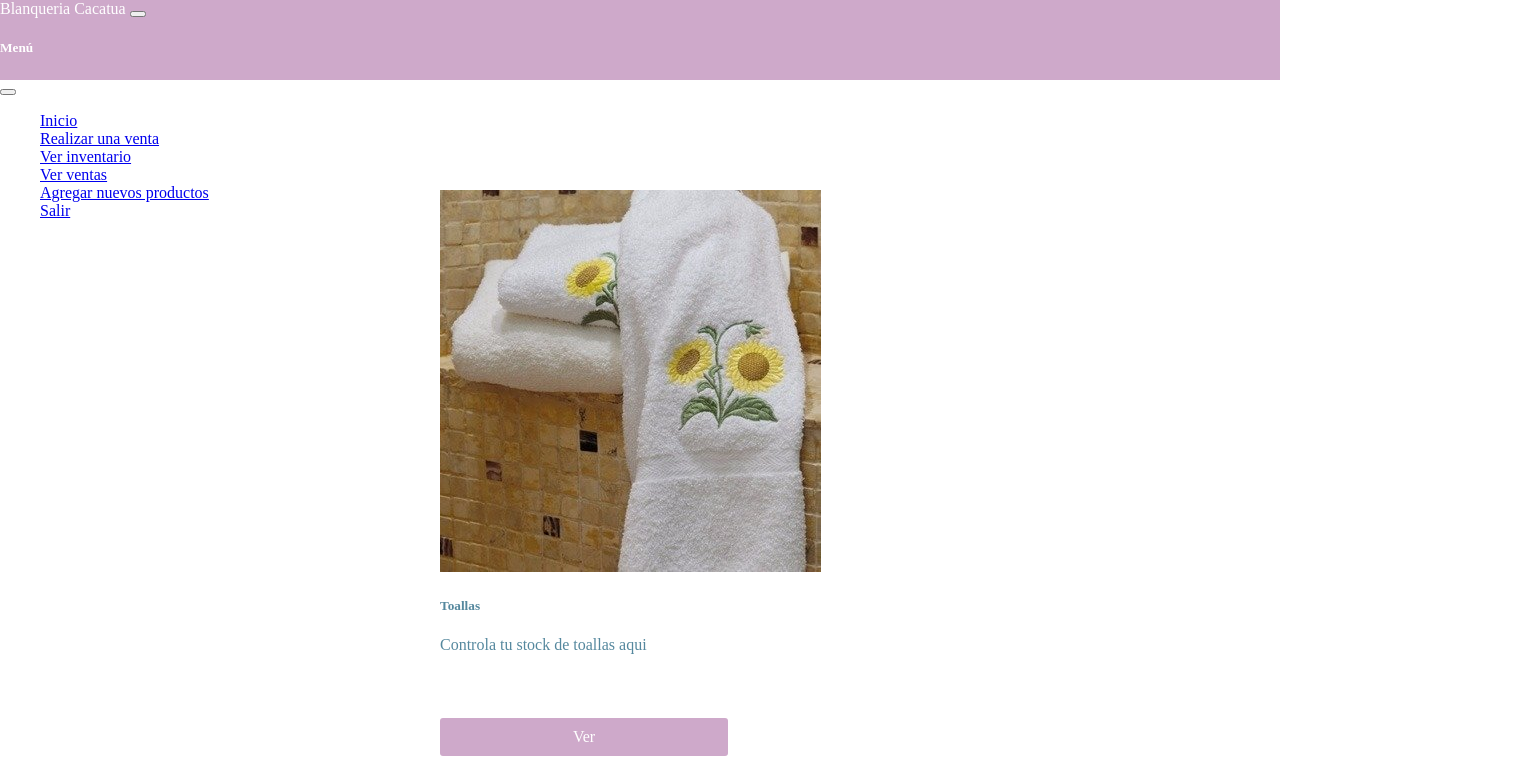
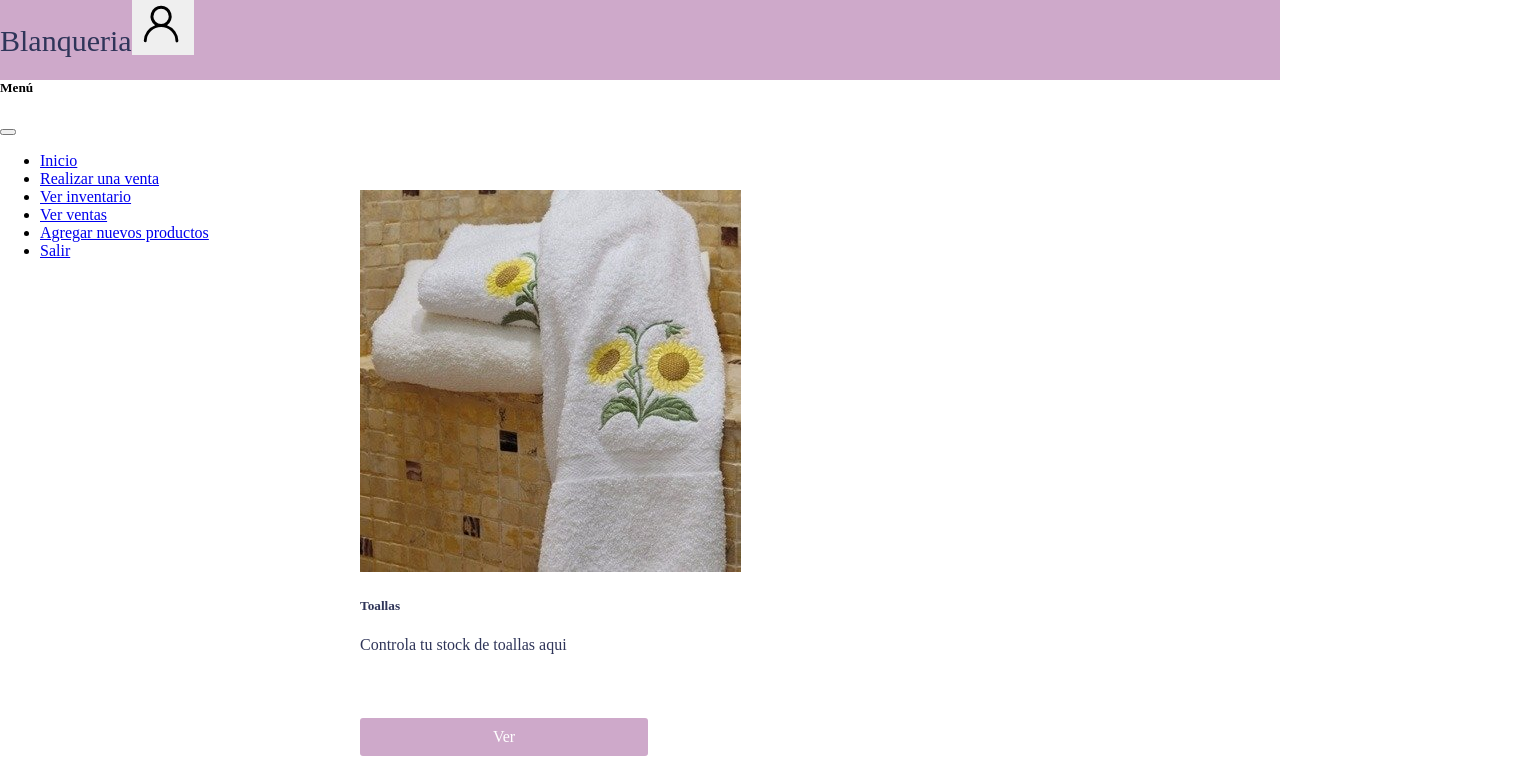
Before and after one commit to florvillalba21/PROYECTO-BLANQUERIA, a React (Vite) app in the folder frontend/: page /home/inventory in a window 1280 px wide. Shown: the top 784 px of the page, 1520 px wide, since content can reach past the window. Built offline with nearby package versions, Linux system fonts and the light colour scheme; sample sign-in values are in the browser's storage.

Commit message:
tocando diseño 30/3

```diff
--- a/frontend/public/css/style.css
+++ b/frontend/public/css/style.css
@@ -40,7 +40,7 @@ div.login {
 /* estilos para el contenedor de las card de home */
 div#cardHome {
   width: 18rem;
-  color: #55889e;
+  color: #2f3559;
   margin: 30px;
   height: 13rem;
   padding: 20px;
@@ -50,8 +50,8 @@ div#cardHome {
   height: 5rem;
 }
 .card-group {
-  margin-left: 400px;
-  width: 800px;
+  width: 50%;
+  margin: 0 auto;
 }
 
 #divbtn {
@@ -78,7 +78,7 @@ div#cardHome {
 /* estilos para las card de inventario */
 div#cardInventory {
   width: 18rem;
-  color: #55889e;
+  color: #2f3559;
   margin: 30px;
   padding: 10px;
   margin-top: 100px;
@@ -90,12 +90,13 @@ div#cardInventory {
 
 .container-inventory {
   width: 50%;
+  margin: 0 auto;
 }
 
 #cardFormProduct {
-  width: 30%;
+  width: 40%;
+  margin: 0 auto;
   color:#55889e ;
-  margin-left: 500px;
   padding: 30px;
   height: 50rem;
 }
@@ -105,3 +106,8 @@ div#cardInventory {
   text-decoration: #55889e;
   padding: 10px;
 }
+
+.toallas{
+  width: auto;
+  margin: 0 auto;
+}
--- a/frontend/src/components/layout/Navbar.jsx
+++ b/frontend/src/components/layout/Navbar.jsx
@@ -4,16 +4,15 @@ import { Login } from "../../views/Login";
 
 export const Navbar = () => {
   const Logout = () => {
-
-    if(localStorage.getItem('user')){
-      localStorage.clear()
+    if (localStorage.getItem("user")) {
+      localStorage.clear();
     }
   };
   return (
     <nav className="navbar" id="navbar">
       <div className="container-fluid">
-        <Link to="/home" style={{ textDecoration: "none", color: "white" }}>
-          Blanqueria Cacatua{" "}
+        <Link to="/home" style={{ textDecoration: "none", color: "#2f3559", fontSize:"30px" }} >
+          Blanqueria
         </Link>
         <button
           className="navbar-toggler"
@@ -22,8 +21,11 @@ export const Navbar = () => {
           data-bs-target="#offcanvasNavbar"
           aria-controls="offcanvasNavbar"
           aria-label="Toggle navigation"
+          style={{border: 0}}
         >
-          <span className="navbar-toggler-icon"></span>
+          <svg xmlns="http://www.w3.org/2000/svg" viewBox="0 0 26 26" width="50" height="50"><path d="M12 2.5a5.5 5.5 0 0 1 3.096 10.047 9.005 9.005 0 0 1 5.9 8.181.75.75 0 1 1-1.499.044 7.5 7.5 0 0 0-14.993 0 .75.75 0 0 1-1.5-.045 9.005 9.005 0 0 1 5.9-8.18A5.5 5.5 0 0 1 12 2.5ZM8 8a4 4 0 1 0 8 0 4 4 0 0 0-8 0Z"></path></svg>
+
+
         </button>
         <div
           className="offcanvas offcanvas-end"
@@ -104,7 +106,6 @@ export const Navbar = () => {
               <li>
                 <div>
                   <Link to="/" onClick={Logout}>
-
                     Salir
                   </Link>
                 </div>
--- a/frontend/src/components/layout/Tab.jsx
+++ b/frontend/src/components/layout/Tab.jsx
@@ -5,24 +5,24 @@ export const Tab = ({toalla="nav-link", almohada="nav-link", sabana="nav-link",
 
   return (
     <div>
-      <ul className="nav nav-tabs">
+      <ul className="nav nav-tabs" style={{color: "black"}}>
         <li className="nav-item">
-          <Link className={toalla} aria-current="page" to="/home/inventory/towels">
+          <Link className={toalla} aria-current="page" to="/home/inventory/towels" style={{color:"#cea9ca"}}>
             Toallas
           </Link>
         </li>
         <li className="nav-item">
-          <Link className={almohada} aria-current="page" to="/home/inventory/pillows">
+          <Link className={almohada} aria-current="page" to="/home/inventory/pillows" style={{color:"#cea9ca"}}>
             Almohadas
           </Link>
         </li>
         <li className="nav-item">
-          <Link className={mantel} aria-current="page" to="/home/inventory/tablecloths">
+          <Link className={mantel} aria-current="page" to="/home/inventory/tablecloths" style={{color:"#cea9ca"}}>
             Manteles
           </Link>
         </li>
         <li className="nav-item">
-          <Link className={sabana} aria-current="page" to="/home/inventory/bedsheets">
+          <Link className={sabana} aria-current="page" to="/home/inventory/bedsheets" style={{color:"#cea9ca"}}>
             Sabanas
           </Link>
         </li>
--- a/frontend/src/components/layout/css/layout.css
+++ b/frontend/src/components/layout/css/layout.css
@@ -1,10 +1,11 @@
 #navbar {
   background-color: #cea9ca;
   height: 5rem;
-  color: white;
   width: auto;
 }
 
 .nav-tabs {
-  background-color:  #f9f9f9;
+  text-align: center;
+  background-color:white;
+  color: beige;
 }
--- a/frontend/src/views/Home.jsx
+++ b/frontend/src/views/Home.jsx
@@ -9,7 +9,7 @@ export const Home = () => {
   console.log(user)
   return (
 
-    <div id="body">
+    <>
       <Navbar/>
       <div className="card-group">
         <CardHome
@@ -39,6 +39,6 @@ export const Home = () => {
         />
       </div>
       <Footer/>
-    </div>
+    </>
   );
 };
--- a/frontend/src/views/TowelInterface.jsx
+++ b/frontend/src/views/TowelInterface.jsx
@@ -8,7 +8,7 @@ export const TowelInterface=()=>{
         <>
         <Navbar/>
         <Tab toalla="nav-link active"/>
-        <div>
+        <div className="container toallas">
 
         </div>
         <Footer/>
```
Also changed, not shown: frontend/public/images/icono-user.jpg (added), frontend/public/images/iicon-user.png (added).
